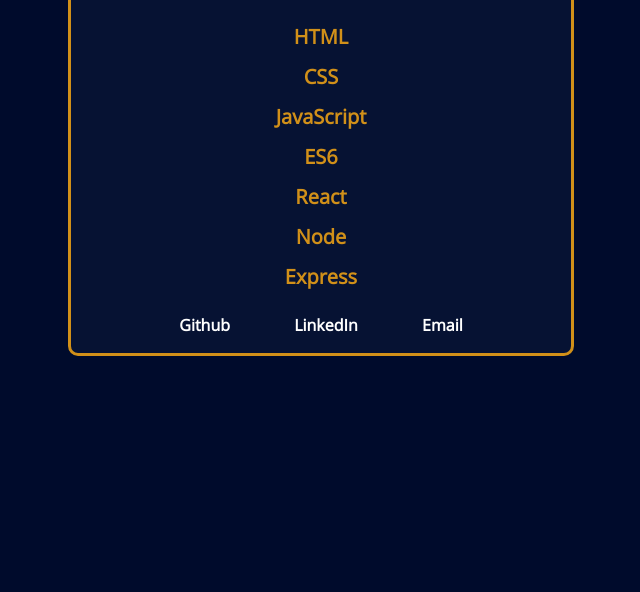
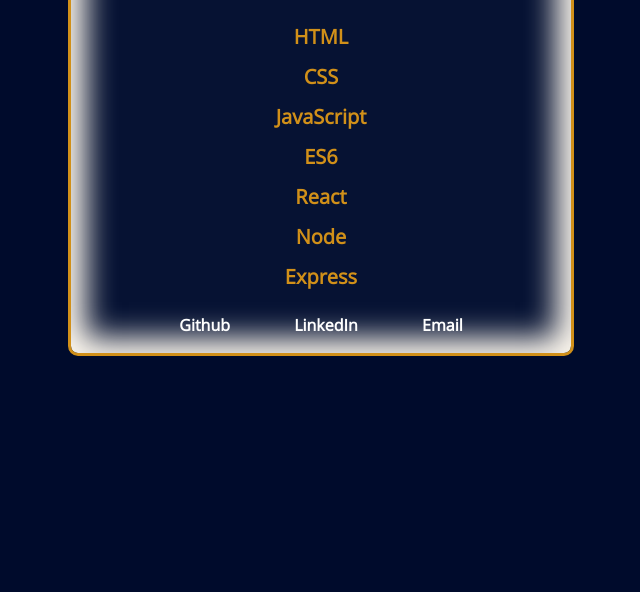
Before and after one commit to sjoconnell/sam-website, a website: page index.html in a window 1280 px wide. Shown: the part 208-800 px from the top of the page, without its empty margins (319-959 px from the left). Drawn offline with Linux system fonts and the light colour scheme.

Commit message:
Update style.css

```diff
--- a/app/css/style.css
+++ b/app/css/style.css
@@ -90,6 +90,7 @@
     flex-direction: column;
     align-items: center;
     text-align: center;
+    box-shadow: inset 0px 0px 30px 15px floralwhite;
 }
 
 /*PROFILE*/
```
